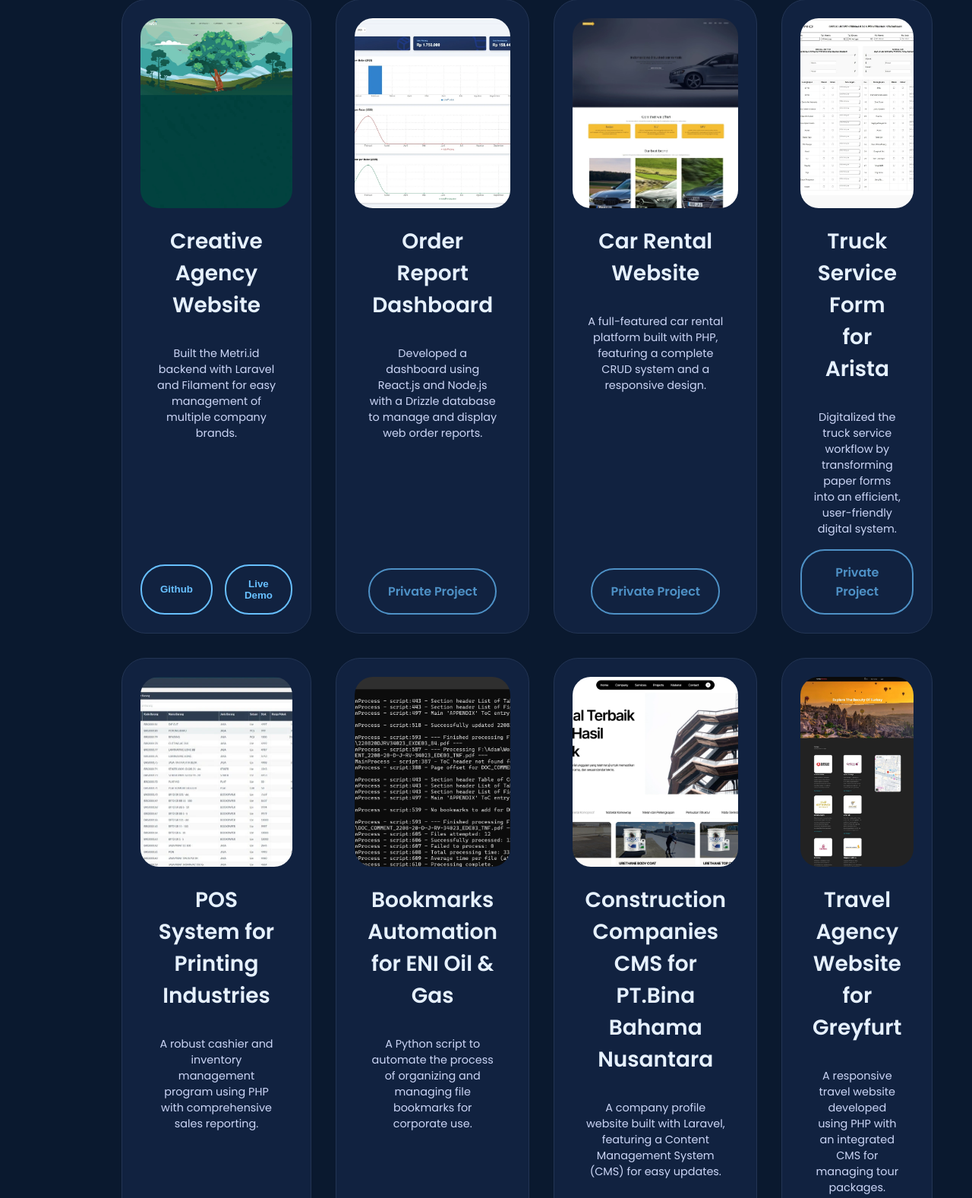
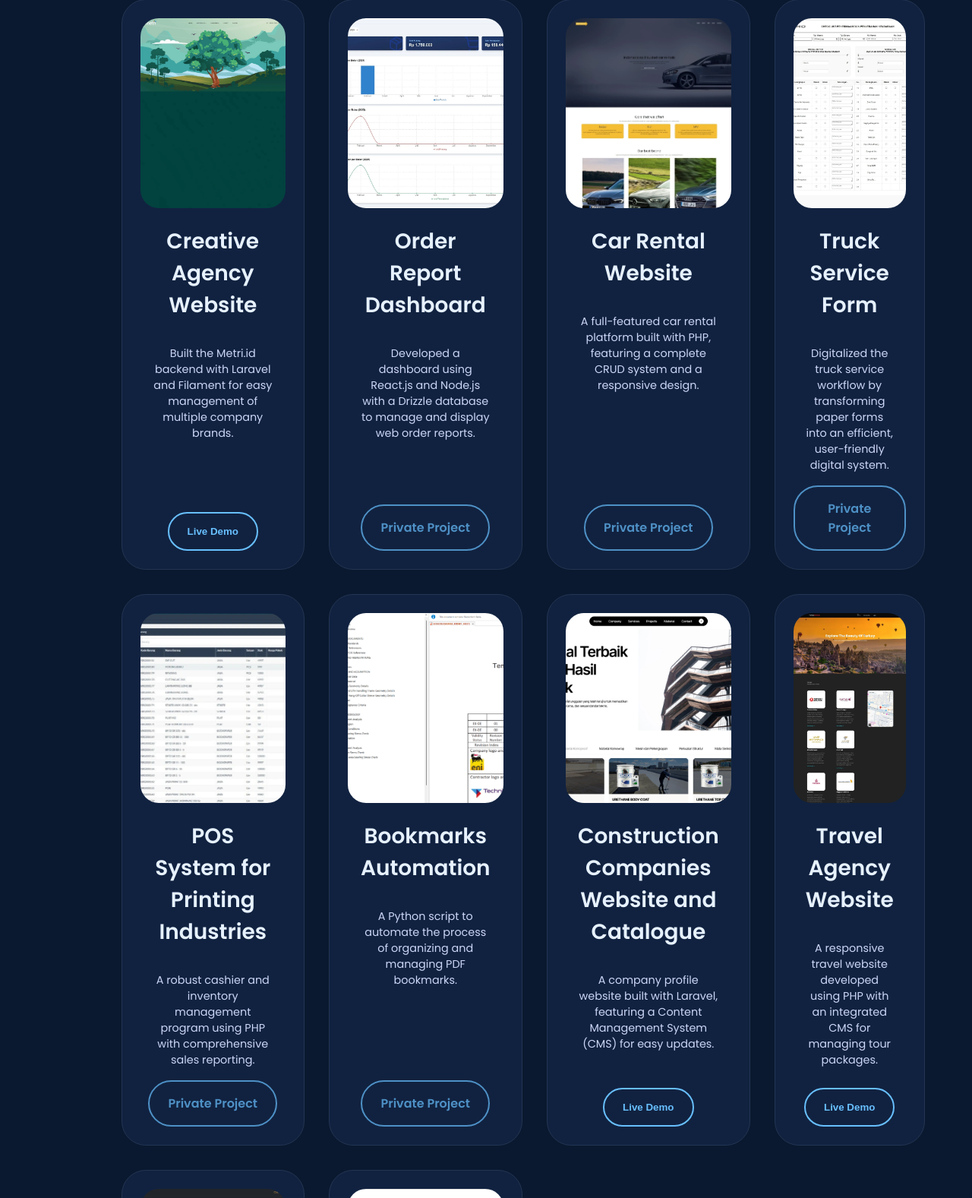
Before and after one commit to AdamRadyan/Portofolio, a plain HTML site: page index.html in a window 1280 px wide. Shown: the part 5074-6651 px from the top of the page at 76% size. Drawn offline with nearby package versions, Linux system fonts and the light colour scheme.

Commit message:
Update project descriptions and images in index.html

```diff
--- a/index.html
+++ b/index.html
@@ -261,7 +261,6 @@
                 <h2 class="experience-sub-title project-title">Creative Agency Website</h2>
                 <p class="project-description">Built the Metri.id backend with Laravel and Filament for easy management of multiple company brands.</p>
                 <div class="btn-container">
-                    <button class="btn btn-color-2 project-btn" onclick="location.href='https://github.com/feldafauzan20/metri_id'">Github</button>
                     <button class="btn btn-color-2 project-btn" onclick="location.href='https://metri.id/'">Live Demo</button>
                 </div>
             </div>
@@ -298,7 +297,7 @@
                 <div class="article-container">
                     <img src="photo/Projects/truck.webp" alt="Truck Service Form Digitalization" class="project-img" />
                 </div>
-                <h2 class="experience-sub-title project-title">Truck Service Form for Arista</h2>
+                <h2 class="experience-sub-title project-title">Truck Service Form</h2>
                 <p class="project-description">Digitalized the truck service workflow by transforming paper forms into an efficient, user-friendly digital system.</p>
                 <div class="btn-container">
                     <span class="btn btn-color-2 project-btn" style="cursor: not-allowed; opacity: 0.7;">
@@ -322,10 +321,10 @@
 
             <div class="details-container color-container">
                 <div class="article-container">
-                    <img src="photo/Projects/Bookmarks.webp" alt="Bookmarks Automation" class="project-img" />
+                    <img src="photo/Projects/eni.png" alt="Bookmarks Automation" class="project-img" />
                 </div>
-                <h2 class="experience-sub-title project-title">Bookmarks Automation for ENI Oil & Gas</h2>
-                <p class="project-description">A Python script to automate the process of organizing and managing file bookmarks for corporate use.</p>
+                <h2 class="experience-sub-title project-title">Bookmarks Automation</h2>
+                <p class="project-description">A Python script to automate the process of organizing and managing PDF bookmarks.</p>
                 <div class="btn-container">
                     <span class="btn btn-color-2 project-btn" style="cursor: not-allowed; opacity: 0.7;">
                         Private Project
@@ -337,7 +336,7 @@
                 <div class="article-container">
                     <img src="photo/Projects/bbn.webp" alt="Bina Bahama Nusantara Website" class="project-img" />
                 </div>
-                <h2 class="experience-sub-title project-title">Construction Companies CMS for PT.Bina Bahama Nusantara</h2>
+                <h2 class="experience-sub-title project-title">Construction Companies Website and Catalogue</h2>
                 <p class="project-description">A company profile website built with Laravel, featuring a Content Management System (CMS) for easy updates.</p>
                 <div class="btn-container">
                     <button class="btn btn-color-2 project-btn" onclick="location.href='http://binabahamanusantara.com/'">Live Demo</button>
@@ -348,7 +347,7 @@
                 <div class="article-container">
                     <img src="photo/Projects/travel.webp" alt="Greyfurt Tour Website" class="project-img" />
                 </div>
-                <h2 class="experience-sub-title project-title">Travel Agency Website for Greyfurt</h2>
+                <h2 class="experience-sub-title project-title">Travel Agency Website</h2>
                 <p class="project-description">A responsive travel website developed using PHP with an integrated CMS for managing tour packages.</p>
                 <div class="btn-container">
                     <button class="btn btn-color-2 project-btn" onclick="location.href='https://greyfurttour.com/'">Live Demo</button>
@@ -375,7 +374,6 @@
                 <h2 class="experience-sub-title project-title">School Registration System for MT's Assa’adah Cakung</h2>
                 <p class="project-description">Transformed the school’s paper based registration into a fully digital system, making enrollment faster, easier, and more organized.</p>
                 <div class="btn-container">
-                    <button class="btn btn-color-2 project-btn" onclick="location.href='https://github.com/ftrhm2003/assaadah'">Github</button>
                     <button class="btn btn-color-2 project-btn" onclick="location.href='https://mtsassaadahcakung.sch.id//'">Live Demo</button>
                 </div>
             </div>
```
Also changed, not shown: photo/Projects/eni.png (added).
